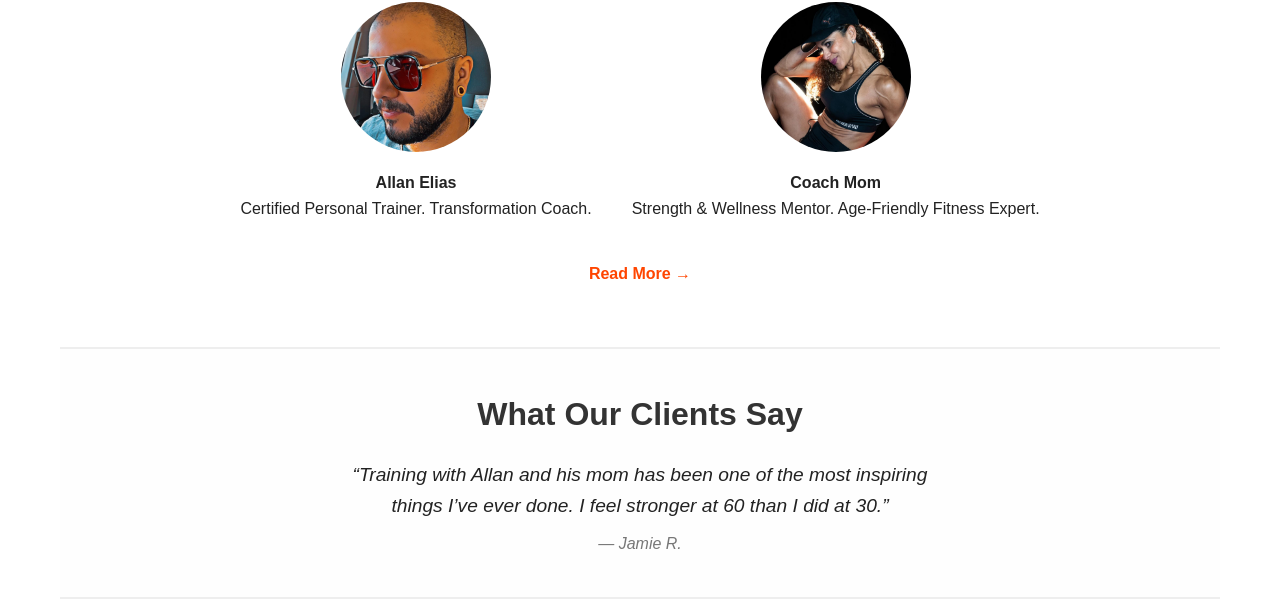
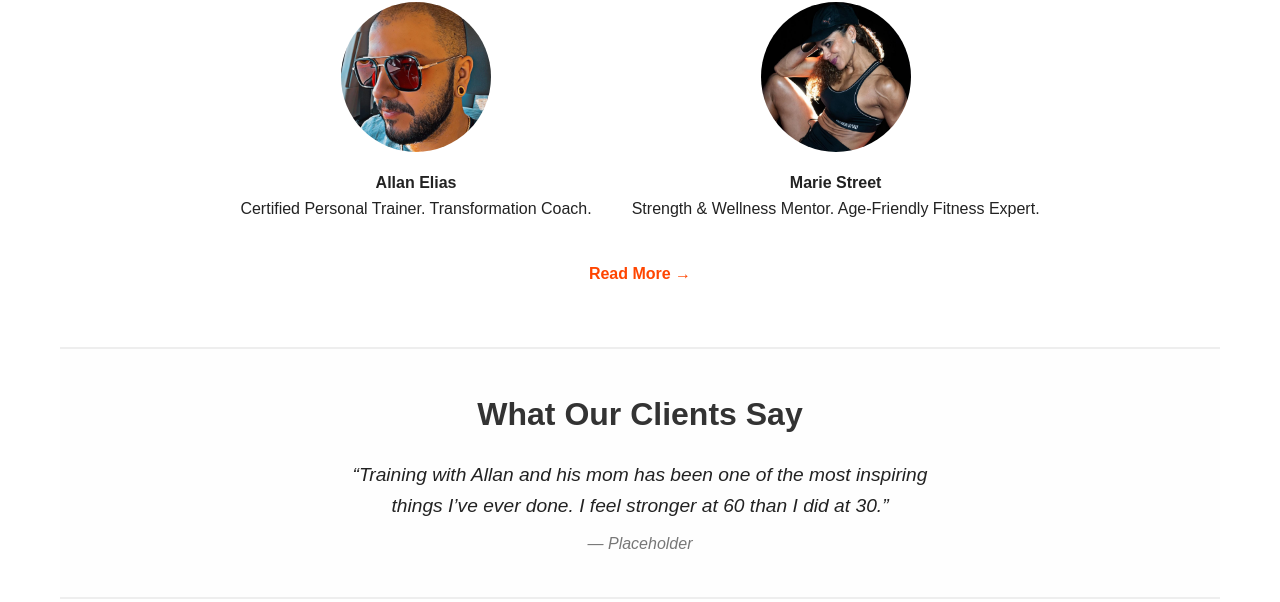
Before and after one commit to EliasAllan/personal-trainer, a React (Vite) app in the folder client/: page / in a window 1280 px wide. Shown: the part 758-1360 px from the top of the page. Built offline with nearby package versions, Linux system fonts and the light colour scheme.

Commit message:
quickfix in moms name

```diff
--- a/client/src/pages/Home.jsx
+++ b/client/src/pages/Home.jsx
@@ -60,7 +60,7 @@ export default function Home() {
         </div>
         <div className="bio-card">
           <img src="/images/marie-home.jpg" alt="Mom" />
-          <h4>Coach Mom</h4>
+          <h4>Marie Street</h4>
           <p>Strength & Wellness Mentor. Age-Friendly Fitness Expert.</p>
         </div>
         <a href="/about" className="bio-link">Read More →</a>
@@ -79,7 +79,7 @@ export default function Home() {
           “Training with Allan and his mom has been one of the most inspiring
           things I’ve ever done. I feel stronger at 60 than I did at 30.”
         </blockquote>
-        <cite>— Jamie R.</cite>
+        <cite>— Placeholder</cite>
       </motion.section>
 
       {/* Footer CTA */}
```
